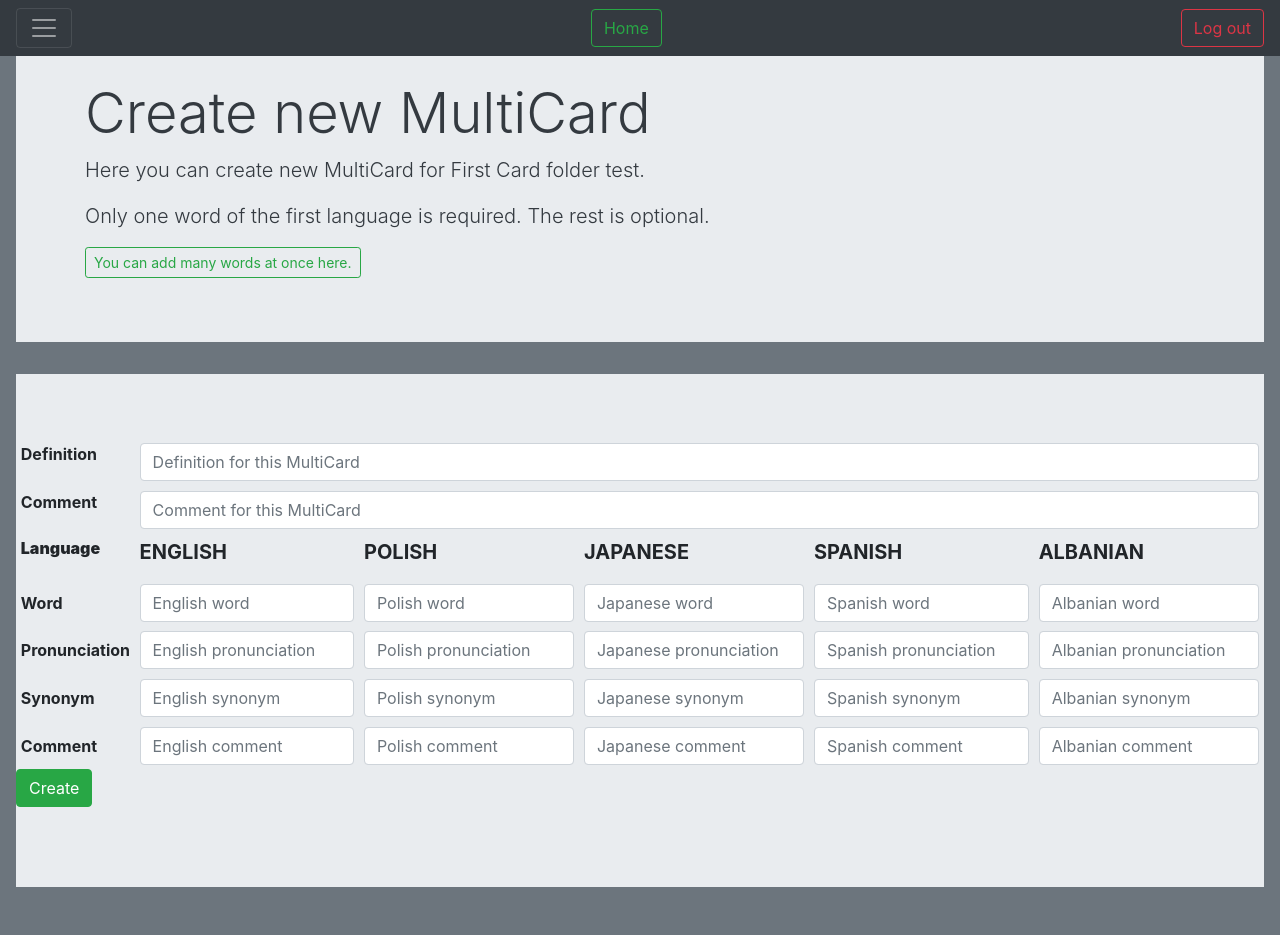
After one commit to Solurix/Flashcards-Django, a Django app: page /cards/add_multicard/1/ in a window 1280 px wide. The commit adds this page. Run offline with Django 3.2, Linux system fonts and the light colour scheme; a user stored in the database is signed in; data comes from the database, SQL or seed files in the repository; both versions use the stored data as it was after the commit; some libraries are stand-ins or nearby versions.

Commit message:
Edit folders Added MultiCards creation Added many multicards creation Added security option when trying to get to other ppl objects Added auto-translations Started edit all multicards

```diff
--- a/FCards/Cards/forms.py
+++ b/FCards/Cards/forms.py
@@ -1,16 +1,40 @@
 from django.forms import ModelForm
-from .models import CardFolder, Card
+from .models import CardFolder, Card, MultiCard
 from django import forms
 from . import langcodes
 from django.core.exceptions import ValidationError
+from django.utils.translation import ugettext_lazy as _
 
 
+# class MultiCardForm(ModelForm):
+#     class Meta:
+#         model = MultiCard
+#         fields = ['comment', 'definition']
+
 class FolderForm(ModelForm):
-    # name = forms.CharField(max_length=200, label="Set name:", widget=forms.TextInput(attrs={
-    #     "placeholder": "Name for this set"}))
+    # create_date = forms.DateField()
+    # edit_date = forms.DateField()
     class Meta:
         model = CardFolder
         fields = ['name', 'lang1', 'lang2', 'lang3', 'lang4', 'lang5', 'comment']
+        widgets = {
+            'name': forms.TextInput(attrs={'class': 'form-control', 'placeholder': 'Name for the set'}),
+            'lang1': forms.Select(attrs={'class': 'form-control'}),
+            'lang2': forms.Select(attrs={'class': 'form-control'}),
+            'lang3': forms.Select(attrs={'class': 'form-control'}),
+            'lang4': forms.Select(attrs={'class': 'form-control'}),
+            'lang5': forms.Select(attrs={'class': 'form-control'}),
+            'comment': forms.Textarea(attrs={'class': 'form-control', 'rows': 2}),
+        }
+        labels = {
+            'name': _('Set name'),
+            'lang1': _('1st language'),
+            'lang2': _('2nd language'),
+            'lang3': _('3rd language'),
+            'lang4': _('4th language'),
+            'lang5': _('5th language'),
+            'comment': _('Your comment'),
+        }
 
     def clean_name(self, *args, **kwargs):
         name = self.cleaned_data.get("name")
@@ -26,9 +50,24 @@ class FolderForm(ModelForm):
         lang4 = cleaned_data.get("lang4")
         lang5 = cleaned_data.get("lang5")
 
-        if lang1 == lang2 or (lang3 and (lang3 in (lang1, lang2))) or (lang4 and (lang4 in (lang1, lang2, lang3))) or \
-                (lang5 and (lang5 in (lang1, lang2, lang3, lang4))):
+        langs = []
+        for lang in (lang1, lang2, lang3, lang4, lang5):
+            if lang:
+                langs.append(lang)
+
+        def check_if_duplicates(listOfElems):
+            ''' Check if given list contains any duplicates '''
+            if len(listOfElems) == len(set(listOfElems)):
+                return False
+            else:
+                return True
+        result = check_if_duplicates(langs)
+        if result:
+            print('Yes, list contains duplicates')
             raise ValidationError("Every language must be different.")
+        else:
+            print('No duplicates found in list')
+
 
 
 
@@ -47,20 +86,33 @@ class FolderForm(ModelForm):
 #     comment = forms.CharField(max_length=400, required=False, widget=forms.TextInput(attrs={
 #         "placeholder": "You note (optional)"}))
 
-# class RawCardForm(forms.ModelForm):
-#     class Meta:
-#         model = Card
-#     multi_card = forms.ForeignKey(MultiCard, on_delete=models.CASCADE)
-#     language = forms.CharField(max_length=5, choices=langcodes.LangCodes, default="en")
-#     main = forms.CharField(max_length=50)
-#     automated = forms.BooleanField(default=False)
-#     score = forms.PositiveSmallIntegerField(default=0)
-#     pronunciation = forms.CharField(max_length=200, blank=True)
-#     synonyms = forms.CharField(max_length=50, blank=True)
-#     comment = forms.CharField(max_length=400, blank=True)
-#     rating = forms.SmallIntegerField(default=0)
-#
-#     def __init__(self, *args, **kwargs):
-#         super(RawCardForm, self).__init__(*args, **kwargs)
-#         self.fields['language'] = forms.ChoiceField(
-#             choices=get_my_choices() )
+class CardsForm(forms.Form):
+    # MultiCard
+    # multi_comment = forms.CharField(max_length=400, required=False, widget=forms.TextInput(attrs={'class': 'form'
+    #                                                                                                        '-control'}))
+    # multi_definition = forms.CharField(max_length=400, required=False, widget=forms.TextInput(attrs={'class': 'form'
+    #                                                                                                           '-control'}))
+
+    # Card
+    language = forms.CharField(max_length=5)
+    main = forms.CharField(max_length=50, widget=forms.TextInput(attrs={'class': 'form-control'}))
+    automated = forms.BooleanField(initial=False)
+    pronunciation = forms.CharField(max_length=200, required=False, widget=forms.TextInput(attrs={'class': 'form'
+                                                                                                           '-control'}))
+    synonyms = forms.CharField(max_length=50, required=False, widget=forms.TextInput(attrs={'class': 'form-control'}))
+    comment = forms.CharField(max_length=400, required=False, widget=forms.TextInput(attrs={'class': 'form-control'}))
+
+    # class Meta:
+    #     widgets = {
+    #         'automated': forms.HiddenInput(),
+    #         'language': forms.HiddenInput(),
+    #         'main': forms.CharField(attrs={'class': 'form-control'}),
+    #         'pronunciation': forms.CharField(attrs={'class': 'form-control'}),
+    #         'synonyms': forms.CharField(attrs={'class': 'form-control'}),
+    #         'comment': forms.CharField(attrs={'class': 'form-control'}),}
+
+
+    # def __init__(self, *args, **kwargs):
+    #     super(RawCardForm, self).__init__(*args, **kwargs)
+    #     self.fields['language'] = forms.ChoiceField(
+    #         choices=get_my_choices() )
--- /dev/null
+++ b/FCards/Cards/templates/Cards/add_multicard.html
@@ -0,0 +1,93 @@
+{% extends "base.html" %}
+
+{% block title %}
+New set
+{% endblock title %}
+
+{% block styles %}
+
+{% endblock styles %}
+
+{% block body %}
+<div class="jumbotron jumbotron-fluid">
+  <div class="container">
+    <div class="text-dark">
+    <h1 class="display-4">Create new MultiCard</h1>
+    <p class="lead">Here you can create new MultiCard for {{folder.name}}.</p>
+    <p class="lead">Only one word of the first language is required. The rest is optional.</p>
+      <a class="btn btn-sm btn-outline-success" href="{% url 'add_many' set_id=folder.id %}">You can add many words at once here.</a>
+    </div>
+  </div>
+</div>
+<div class="jumbotron jumbotron-fluid">
+    <div class="text-dark">
+    <form method="POST" action=".">{% csrf_token %}
+        <div class="table-responsive-xl">
+    <table class="table-sm">
+      <tr>
+        <td>
+          <p><b>Definition</b>
+        </td>
+        <td colspan="{{length}}">
+          <input type="text" name="comment" class="form-control" maxlength="400" placeholder="Definition for this MultiCard">
+        </td>
+      </tr>
+      <tr>
+        <td>
+          <p><b>Comment</b>
+        </td>
+        <td colspan="{{length}}">
+          <input type="text" name="definition" class="form-control" maxlength="400" placeholder="Comment for this MultiCard">
+        </td>
+        </tr>
+          <th><p><b>Language</b></p></th>
+        {% for k, v in langs %}
+        <th><h5><b>{{ v|upper }}</b></h5></th>
+        {% endfor %}
+      <tr>
+        <td><b>Word</b></td>
+        {% for k, v in langs %}
+        <td>
+          {% if forloop.counter == 1 %}
+          <input type="text" name="main{{k}}" class="form-control" maxlength="50" required placeholder="{{v|title}} word">
+          {% else %}
+          <input type="text" name="main{{k}}" class="form-control" maxlength="50" placeholder="{{v|title}} word">
+          {% endif %}
+        </td>
+        {% endfor %}
+      </tr>
+      <tr>
+        <td><b>Pronunciation</b></td>
+        {% for k, v in langs %}
+        <td>
+          <input type="text" name="pronunciation{{k}}" class="form-control" maxlength="50" placeholder="{{v|title}} pronunciation">
+        </td>
+        {% endfor %}
+      </tr>
+      <tr>
+        <td><b>Synonym</b></td>
+        {% for k, v in langs %}
+        <td>
+          <input type="text" name="synonyms{{k}}" class="form-control" maxlength="50" placeholder="{{v|title}} synonym">
+        </td>
+        {% endfor %}
+      </tr>
+      <tr>
+        <td><b>Comment</b></td>
+        {% for k, v in langs %}
+        <td>
+          <input type="text" name="comment{{k}}" class="form-control" maxlength="50" placeholder="{{v|title}} comment">
+        </td>
+        {% endfor %}
+      </tr>
+      </table>
+        </div>
+
+    <button class="btn btn-success">Create</button>
+    </form>
+    </div>
+</div>
+
+
+
+{% endblock body %}
--- a/FCards/Cards/templates/Cards/add_set.html
+++ b/FCards/Cards/templates/Cards/add_set.html
@@ -14,8 +14,8 @@ New set
   <div class="container">
     <div class="text-dark">
     <form method="POST" action="{% url 'add_folder' %}">{% csrf_token %}
-    {{form.as_p}}
-    <input type="submit" value="Create">
+    {{ form }}
+      <button class="btn btn-success">Create</button>
     </form>
     </div>
   </div>
--- a/FCards/Cards/templates/Cards/edit_set.html
+++ b/FCards/Cards/templates/Cards/edit_set.html
@@ -13,9 +13,9 @@ New set
 <div class="jumbotron jumbotron-fluid">
   <div class="container">
     <div class="text-dark">
-    <form method="POST" action="/cards/edit_set/{{form.id}}/">{% csrf_token %}
+    <form method="POST" action=".">{% csrf_token %}
     {{form.as_p}}
-    <input type="submit" value="Save changes">
+    <button class="btn btn-success">Save changes</button>
     </form>
     </div>
   </div>
--- a/FCards/Cards/urls.py
+++ b/FCards/Cards/urls.py
@@ -13,4 +13,7 @@ urlpatterns = [
     path('home/', views.home, name='home'),
     path('delete_set/<int:set_id>/', views.delete_folder, name='delete_folder'),
     path('edit_set/<int:set_id>/', views.edit_folder, name='edit_folder'),
+    path('add_multicard/<int:set_id>/', views.add_multicard, name='add_multicard'),
+    path('add_many/<int:set_id>/', views.add_many, name='add_many'),
+    path('edit_multicards/<int:set_id>/', views.edit_multicards, name='edit_multicards'),
 ]
--- a/FCards/Cards/views.py
+++ b/FCards/Cards/views.py
@@ -2,13 +2,10 @@ from django.shortcuts import render, get_object_or_404
 from django.contrib.auth.decorators import login_required
 from django.http import HttpResponse
 from django.template import loader
-
+from django.forms import formset_factory
 from .models import CardFolder, MultiCard, Card
-from .forms import FolderForm
-
-
-# def index(request):
-#     return HttpResponse("Hello, world. You're at the polls index.")
+from .forms import FolderForm, CardsForm
+from googletrans import Translator
 
 
 def detail(request, set_id):
@@ -27,6 +24,23 @@ def results(request, set_id):
     response = "You're looking at the results of question %s."
     return HttpResponse(response % set_id)
 
+
+@login_required
+def home(request):
+    return render(request, 'Cards/index.html')
+
+
+@login_required
+def delete_folder(request, set_id):
+    if request.method == 'POST':
+        folder = CardFolder.objects.get(id=set_id)
+        folder.delete()
+        return render(request, 'Cards/index.html')
+    else:
+        print('else')
+        return render(request, 'Cards/index.html')
+
+
 @login_required
 def add_folder(request):
     form = FolderForm(request.POST or None)
@@ -40,32 +54,170 @@ def add_folder(request):
     }
     return render(request, 'Cards/add_set.html', context)
 
-@login_required
-def home(request):
-    return render(request, 'Cards/index.html')
-
-@login_required
-def delete_folder(request, set_id):
-    if request.method == 'POST':
-        Folder = CardFolder.objects.get(id=set_id)
-        Folder.delete()
-        return render(request, 'Cards/index.html')
-    else:
-        print('else')
-        return render(request, 'Cards/index.html')
 
 @login_required
 def edit_folder(request, set_id):
-    Folder = CardFolder.objects.get(id=set_id)
-    form = FolderForm(request.POST or None, instance=Folder)
-    if request.method == 'POST':
-        if form.is_valid():
-            form.save()
-            # if request.method == "POST":
-            #     CardFolder.objects.create(user=request.user, **form.cleaned_data)
-        return render(request, 'Cards/index.html')
+    folder = get_object_or_404(CardFolder, id=set_id)
+    user_folders = request.user.cardfolder_set.all()
+    if folder in user_folders:
+        if request.method == 'POST':
+            form = FolderForm(request.POST or None, instance=folder)
+            if form.is_valid():
+                folder = form.save(commit=False)
+                folder.save()
+                for multicard in folder.multicard_set.all():
+                    cards = multicard.card_set.all()
+                    created_langs = []
+                    for card in cards:
+                        created_langs.append(card.language)
+                    for lang in folder.langs_keys():
+                        if not lang in created_langs:
+                            first = cards.first()
+                            translation = Translator().translate(text=first.main, src=first.language, dest=lang)
+                            data = {}
+                            data['main'] = translation.text
+                            if translation.pronunciation != first.main:
+                                data['pronunciation'] = translation.pronunciation
+                                data['automated'] = True
+                            Card.objects.create(multi_card=multicard, language=lang, **data)
+                return render(request, 'Cards/index.html')
 
+        else:
+            form = FolderForm(instance=folder)
+        return render(request, 'Cards/edit_set.html', {'form': form})
+    else:
+        return render(request, 'Cards/no_access.html')
+
+
+# @login_required
+# def add_multicard(request, set_id):
+#     folder = get_object_or_404(CardFolder, id=set_id)
+#     length = len(folder.get_langs())
+#     # MultiCardSet = inlineformset_factory(MultiCard, Card, fields=('main',), extra=length)
+#     CardsFormSet = formset_factory(CardsForm, can_delete=False, extra=length)
+#     data = {
+#         'form-TOTAL_FORMS': str(length),
+#         'form-INITIAL_FORMS': '0',
+#         'form-MAX_NUM_FORMS': '',
+#     }
+#     if request.method == "POST":
+#         formset = CardsFormSet(queryset=)
+#         cleaned_form = formset.cleaned_data
+#         print(formset.errors)
+#         print(formset)
+#         print(cleaned_form)
+#         if formset.is_valid():
+#             if request.method == "POST":
+#                 cleaned_form = formset.cleaned_data
+#                 print(cleaned_form)
+#                 # CardFolder.objects.create(user=request.user, **form.cleaned_data)
+#                 return render(request, 'Cards/index.html')
+#
+#     context = {
+#         "formset": formset,
+#         'folder': folder,
+#         "length": length,
+#     }
+#     return render(request, 'Cards/add_multicard.html', context)
+
+@login_required
+def add_multicard(request, set_id):
+    folder = get_object_or_404(CardFolder, id=set_id)
+    user_folders = request.user.cardfolder_set.all()
+    langs = folder.get_langs()
+    length = len(langs)
+    form = CardsForm(request.POST or None)
+    data = {}
+    if folder in user_folders:
+        if request.method == "POST":
+            if request.POST['main' + langs[0][0]]:
+                MCard = MultiCard.objects.create(cards_folder=folder)
+                MCard.save()
+                for k, v in langs:
+                    data[k] = {'main': request.POST['main' + k].capitalize(),
+                               'pronunciation': request.POST['pronunciation' + k].capitalize(),
+                               'synonyms': request.POST['synonyms' + k].capitalize(),
+                               'comment': request.POST['comment' + k]}
+                    if not data[k]['main']:
+                        translation = Translator().translate(text=data[langs[0][0]]["main"], src=langs[0][0], dest=k)
+                        data[k]['main'] = translation.text
+                        if translation.pronunciation != data[langs[0][0]]["main"]:
+                            data[k]['pronunciation'] = translation.pronunciation
+                        data[k]['automated'] = True
+                    Card.objects.create(multi_card=MCard, language=k, **data[k])
+            return render(request, 'Cards/index.html')
+        context = {
+            "form": form,
+            'folder': folder,
+            "length": length,
+            "langs": langs,
+        }
+        return render(request, 'Cards/add_multicard.html', context)
+    else:
+        return render(request, 'Cards/no_access.html')
+
+
+@login_required
+def add_many(request, set_id):
+    folder = get_object_or_404(CardFolder, id=set_id)
+    user_folders = request.user.cardfolder_set.all()
+    langs = folder.get_langs()
+    length = len(langs)
+    form = CardsForm(request.POST or None)
+    # data = {}
+    if folder in user_folders:
+        if request.method == "POST":
+            separator = str(request.POST['separator'])
+            language = str(request.POST['language'])
+            for_translate = request.POST['for_translate']
+            if not separator or not language or not for_translate:
+                return render(request, 'Cards/no_access.html')  # TODO easter egg
+            new_cards = for_translate.split(separator)
+            new_langs = folder.langs_keys()
+            print(new_langs)
+            new_langs.remove(language)
+            print(new_langs)
+            for word in new_cards:
+                MCard = MultiCard.objects.create(cards_folder=folder)
+                MCard.save()
+                Card.objects.create(multi_card=MCard, language=language, main=word)
+                for lang in new_langs:
+                    translation = Translator().translate(text=word, src=language, dest=lang)
+                    data = {}
+                    data['main'] = translation.text.capitalize
+                    data['language'] = lang
+                    data['synonyms'] = ""
+                    data['comment'] = ""
+                    data['pronunciation'] = ""
+                    if translation.pronunciation != word:
+                        data['pronunciation'] = translation.pronunciation.capitalize
+                        data['automated'] = True
+                    else:
+                        data['pronunciation'] = ""
+                        data['automated'] = False
+                    Card.objects.create(multi_card=MCard, **data)
+
+            return render(request, 'Cards/index.html')
+        context = {
+            "form": form,
+            'folder': folder,
+            "length": length,
+            "langs": langs,
+        }
+        return render(request, 'Cards/add_many.html', context)
+    else:
+        return render(request, 'Cards/no_access.html')
+
+@login_required
+def edit_multicards(request, set_id):
+    folder = get_object_or_404(CardFolder, id=set_id)
+    user_folders = request.user.cardfolder_set.all()
+    langs = folder.get_langs()
+    length = len(langs)
     context = {
-        "form": form
+        # "form": form,
+        'folder': folder,
+        "length": length,
+        "langs": langs,
     }
-    return render(request, 'Cards/edit_set.html', context)
+    return render(request, 'Cards/edit_multicards.html', context)
```
Also changed, not shown: FCards/Cards/models.py (+10 -1 lines), FCards/Cards/templates/Cards/add_card.html (deleted, +0 -11 lines), FCards/Cards/templates/Cards/add_many.html (added, +47 -0 lines), FCards/Cards/templates/Cards/add_multicard2.html (added, +67 -0 lines), FCards/Cards/templates/Cards/create_set.html (deleted, +0 -30 lines), FCards/Cards/templates/Cards/edit_multicards.html (added, +87 -0 lines), FCards/Cards/templates/Cards/index.html (+27 -9 lines), FCards/Cards/templates/Cards/no_access.html (added, +23 -0 lines), FCards/Cards/templatetags/get_obj.py (added, +13 -0 lines), FCards/Cards/migrations/0007_auto_20200624_1515.py (added), FCards/Cards/migrations/0008_auto_20200624_1526.py (added), FCards/Cards/templatetags/__init__.py (added), FCards/db.sqlite3.
